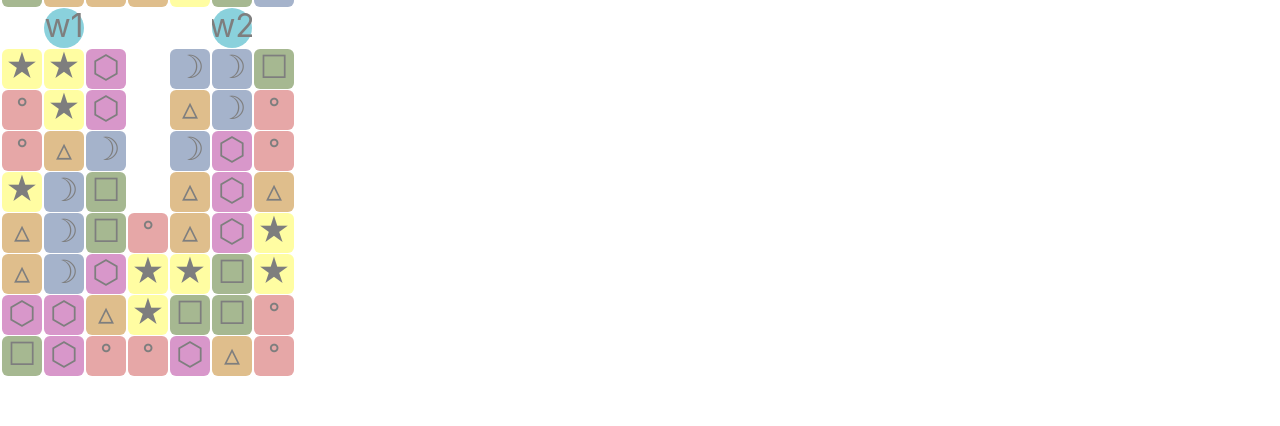
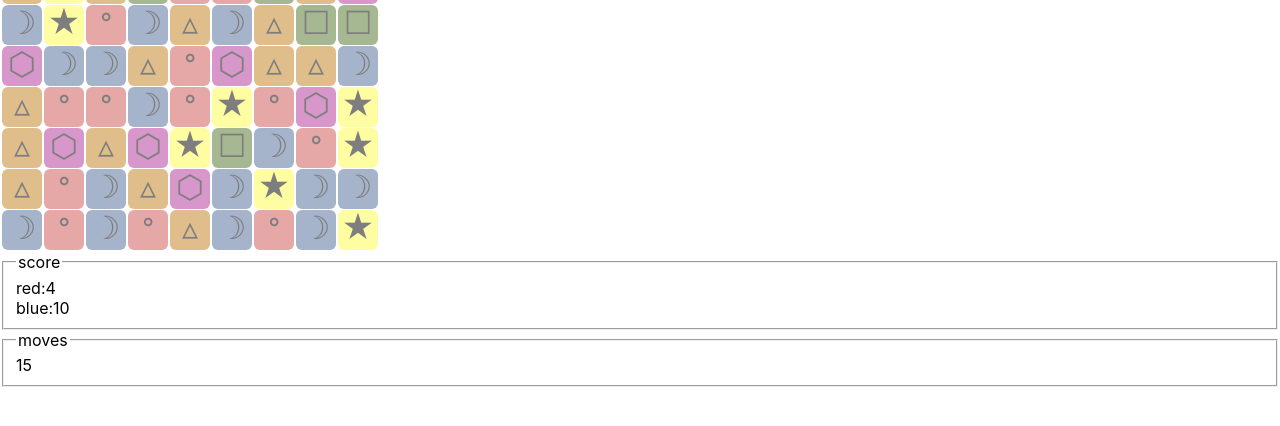
Before and after one commit to thecodeite/blockblast, a React (Create React App) app: page /level1 in a window 1280 px wide. Shown: the top 426 px of the page. Built offline with nearby package versions, Linux system fonts and the light colour scheme.

Commit message:
level select + display score

```diff
--- a/package.json
+++ b/package.json
@@ -14,6 +14,7 @@
     "core-js": "^3.22.0",
     "react": "^18.0.0",
     "react-dom": "^18.0.0",
+    "react-router-dom": "^6.3.0",
     "react-scripts": "5.0.1",
     "sass": "^1.50.0",
     "typescript": "^4.4.2",
--- a/src/App.tsx
+++ b/src/App.tsx
@@ -1,17 +1,31 @@
 import React from 'react'
 import './App.css'
 import { Board } from './Board'
+import { useRoutes, Navigate, Outlet } from 'react-router-dom'
+import { Screen } from './Screen'
 
-function App() {
+const MainLayout = () => {
   return (
-    <div className="App">
-      {/* <Cell colour='red'/>
-      <Cell colour='green'/>
-      <Cell colour='blue'/>
-      <Cell colour='yellow'/> */}
-      <Board />
+    <div>
+      <Outlet />
     </div>
   )
 }
 
+const App: React.FC = (): JSX.Element => {
+  const mainRoutes = {
+    path: '/',
+    strict: true,
+    element: <MainLayout />,
+    children: [
+      { path: '/', element: <Navigate to="/level1" /> },
+      { path: ':level', element: <Screen /> },
+    ],
+  }
+
+  const routing = useRoutes([mainRoutes])
+
+  return <>{routing}</>
+}
+
 export default App
--- a/src/Board.tsx
+++ b/src/Board.tsx
@@ -1,12 +1,15 @@
 import { useEffect } from 'react'
-import { useState } from 'react'
+
 import './Board.scss'
 import { BoardCell, NullBoardCell } from './BoardCell'
-import { Cell, createGame, Game, tap } from './game'
-import level from './levels/level'
+import { Cell, Game, tap } from './game'
 
-export function Board() {
-  const [game, setGame] = useState(() => createGame(level))
+interface BoardArgs {
+  game: Game
+  setGame: React.Dispatch<React.SetStateAction<Game>>
+}
+
+export function Board({ game, setGame }: BoardArgs) {
   const { columns } = game
 
   const click = (cell: Cell) => () => {
--- /dev/null
+++ b/src/Screen.scss
@@ -0,0 +1,4 @@
+
+.Screen{
+
+}
--- /dev/null
+++ b/src/Screen.tsx
@@ -0,0 +1,32 @@
+import { useState } from 'react'
+import { useParams } from 'react-router-dom'
+import { Board } from './Board'
+import { createGame } from './game'
+import levels from './levels/levels'
+
+import './Screen.scss'
+
+export function Screen() {
+  const { level } = useParams()
+  const [game, setGame] = useState(() => createGame(levels[level || 'level1']))
+
+  return (
+    <div className="Screen">
+      <Board {...{ game, setGame }} />
+      <fieldset>
+        <legend>score</legend>
+        {game.score.map(({ name, left }) => {
+          return (
+            <div key={name}>
+              {name}:{left}
+            </div>
+          )
+        })}
+      </fieldset>
+      <fieldset>
+        <legend>moves</legend>
+        {game.movesLeft}
+      </fieldset>
+    </div>
+  )
+}
--- a/src/game.ts
+++ b/src/game.ts
@@ -33,12 +33,20 @@ export interface ColStat {
   length: number
   offsets: number[]
 }
+
+interface Score {
+  name: string
+  left: number
+}
 export interface Game {
   prng: Prng
   levelDef: LevelDef
   columns: CellSpace[][]
   nextGame?: Game
   colStats: ColStat[]
+
+  score: Score[]
+  movesLeft: number
 }
 
 export interface CellColumn {
@@ -280,6 +288,8 @@ export function createGame(levelDef: LevelDef): Game {
     levelDef,
     colStats,
     columns,
+    score: Object.entries(levelDef.win).map(([name, left]) => ({ name, left })),
+    movesLeft: levelDef.moves,
   }
 
   const withNewCells = columns.map(addNewCells(game))
@@ -713,6 +723,7 @@ function createGames(
 
   const res = {
     ...game,
+    movesLeft: game.movesLeft - 1,
     columns,
     nextGame:
       tail.length === 0
--- a/src/index.tsx
+++ b/src/index.tsx
@@ -5,11 +5,14 @@ import ReactDOM from 'react-dom/client'
 import './index.css'
 import App from './App'
 import reportWebVitals from './reportWebVitals'
+import { BrowserRouter } from 'react-router-dom'
 
 const root = ReactDOM.createRoot(document.getElementById('root') as HTMLElement)
 root.render(
   <React.StrictMode>
-    <App />
+    <BrowserRouter>
+      <App />
+    </BrowserRouter>
   </React.StrictMode>
 )
 
--- a/src/levels/level.ts
+++ /dev/null
@@ -1,3 +0,0 @@
-import level from './level6'
-
-export default level
--- a/src/levels/level6.ts
+++ b/src/levels/level6.ts
@@ -22,7 +22,7 @@ export const level6: LevelDef = {
 
   win: {
     weight_1: 1,
-    weight_2: 2,
+    weight_2: 1,
   },
   moves: 23,
 }
--- /dev/null
+++ b/src/levels/levels.ts
@@ -0,0 +1,18 @@
+import { LevelDef } from '../types'
+import level1 from './level1'
+import level2 from './level2'
+import level3 from './level3'
+import level4 from './level4'
+import level5 from './level5'
+import level6 from './level6'
+
+const levels: { [key: string]: LevelDef } = {
+  level1,
+  level2,
+  level3,
+  level4,
+  level5,
+  level6,
+}
+
+export default levels
```
Also changed, not shown: 1 other file (tests, documents, lock files or other folders).
